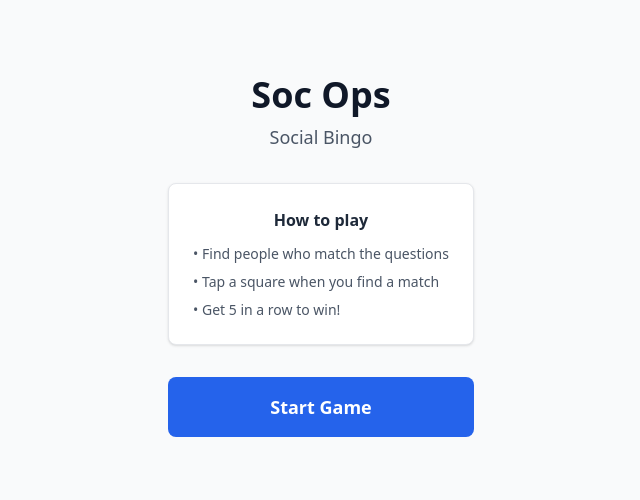
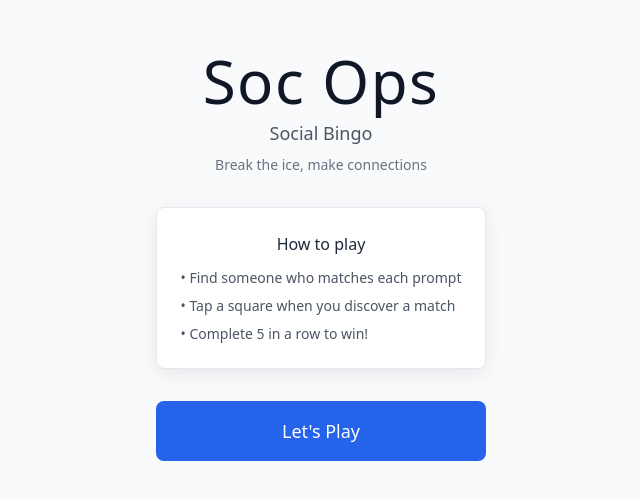
Before and after one commit to Fixito/my-awesome-bingo, a React (Vite) app: page / in a window 1280 px wide. Shown: the part 144-644 px from the top of the page, without its empty margins (319-959 px from the left). Built offline with nearby package versions, Linux system fonts and the light colour scheme.

Commit message:
Enhance StartScreen with minimal elegance improvements
Co-authored-by: Fixito <62934702+Fixito@users.noreply.github.com>

```diff
--- a/src/components/StartScreen.tsx
+++ b/src/components/StartScreen.tsx
@@ -4,25 +4,26 @@ interface StartScreenProps {
 
 export function StartScreen({ onStart }: StartScreenProps) {
   return (
-    <div className="flex flex-col items-center justify-center min-h-full p-6 bg-gray-50">
-      <div className="text-center max-w-sm">
-        <h1 className="text-4xl font-bold text-gray-900 mb-2">Soc Ops</h1>
-        <p className="text-lg text-gray-600 mb-8">Social Bingo</p>
+    <div className="flex flex-col items-center justify-center min-h-full p-6 bg-gray-50 bg-gradient-radial from-white/40 to-transparent">
+      <div className="text-center max-w-sm animate-[fadeIn_0.8s_ease-out]">
+        <h1 className="text-6xl font-light text-gray-900 mb-2 tracking-wide [animation-delay:0s]">Soc Ops</h1>
+        <p className="text-lg text-gray-600 mb-2 animate-[fadeIn_0.8s_ease-out] [animation-delay:0.15s]">Social Bingo</p>
+        <p className="text-sm text-gray-500 mb-8 animate-[fadeIn_0.8s_ease-out] [animation-delay:0.15s]">Break the ice, make connections</p>
 
-        <div className="bg-white rounded-lg p-6 shadow-sm border border-gray-200 mb-8">
-          <h2 className="font-semibold text-gray-800 mb-3">How to play</h2>
+        <div className="bg-white rounded-lg p-6 border border-gray-200 mb-8 shadow-[0_4px_20px_rgba(0,0,0,0.08)] animate-[fadeIn_0.8s_ease-out] [animation-delay:0.3s]">
+          <h2 className="font-medium text-gray-800 mb-3">How to play</h2>
           <ul className="text-left text-gray-600 text-sm space-y-2">
-            <li>• Find people who match the questions</li>
-            <li>• Tap a square when you find a match</li>
-            <li>• Get 5 in a row to win!</li>
+            <li>• Find someone who matches each prompt</li>
+            <li>• Tap a square when you discover a match</li>
+            <li>• Complete 5 in a row to win!</li>
           </ul>
         </div>
 
         <button
           onClick={onStart}
-          className="w-full bg-accent text-white font-semibold py-4 px-8 rounded-lg text-lg active:bg-accent-light transition-colors"
+          className="w-full bg-accent text-white font-medium py-4 px-8 rounded-lg text-lg active:bg-accent-light transition-colors animate-[fadeIn_0.8s_ease-out] [animation-delay:0.45s]"
         >
-          Start Game
+          Let's Play
         </button>
       </div>
     </div>
--- a/src/index.css
+++ b/src/index.css
@@ -19,3 +19,14 @@ body {
   font-family: system-ui, -apple-system, sans-serif;
   -webkit-tap-highlight-color: transparent;
 }
+
+@keyframes fadeIn {
+  from {
+    opacity: 0;
+    transform: translateY(8px);
+  }
+  to {
+    opacity: 1;
+    transform: translateY(0);
+  }
+}
```
